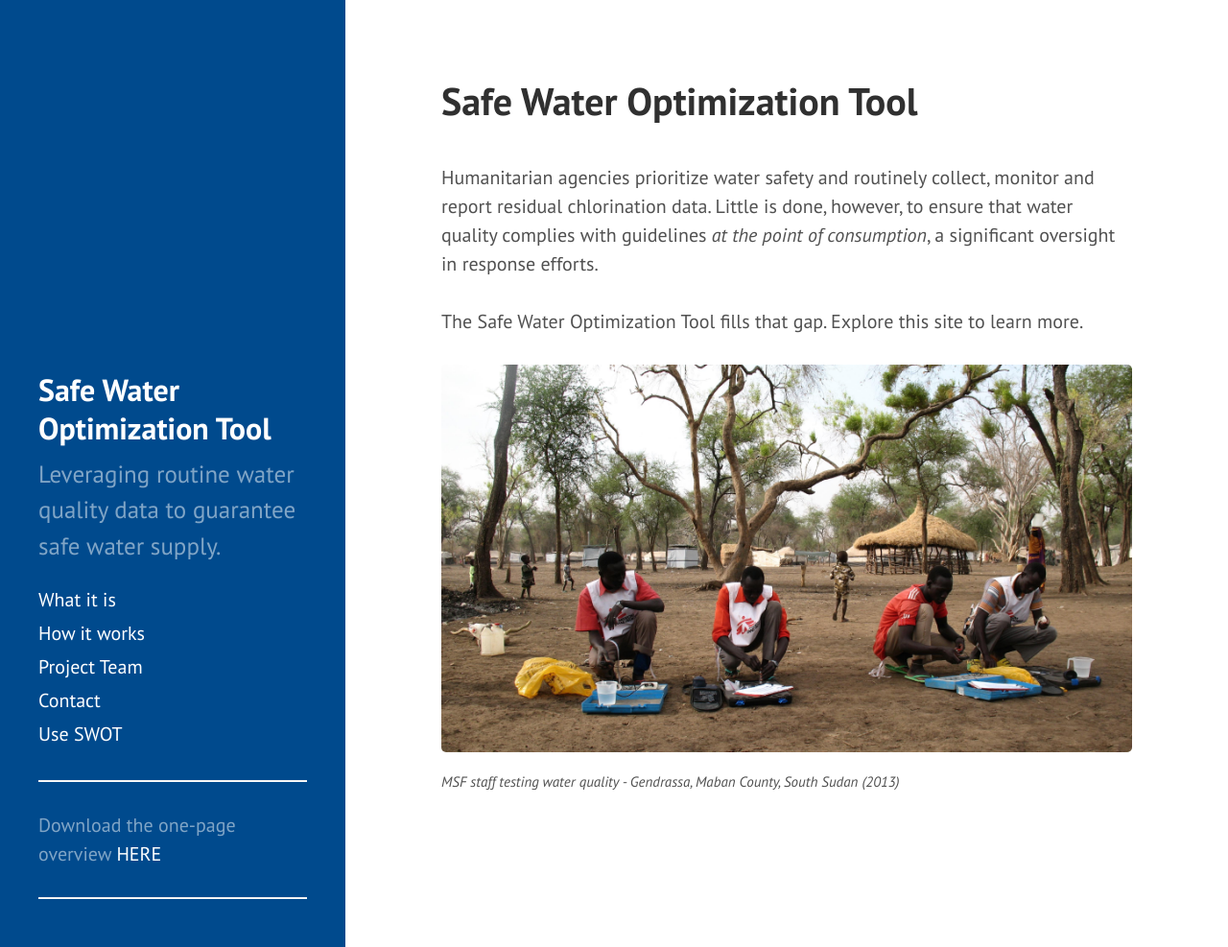
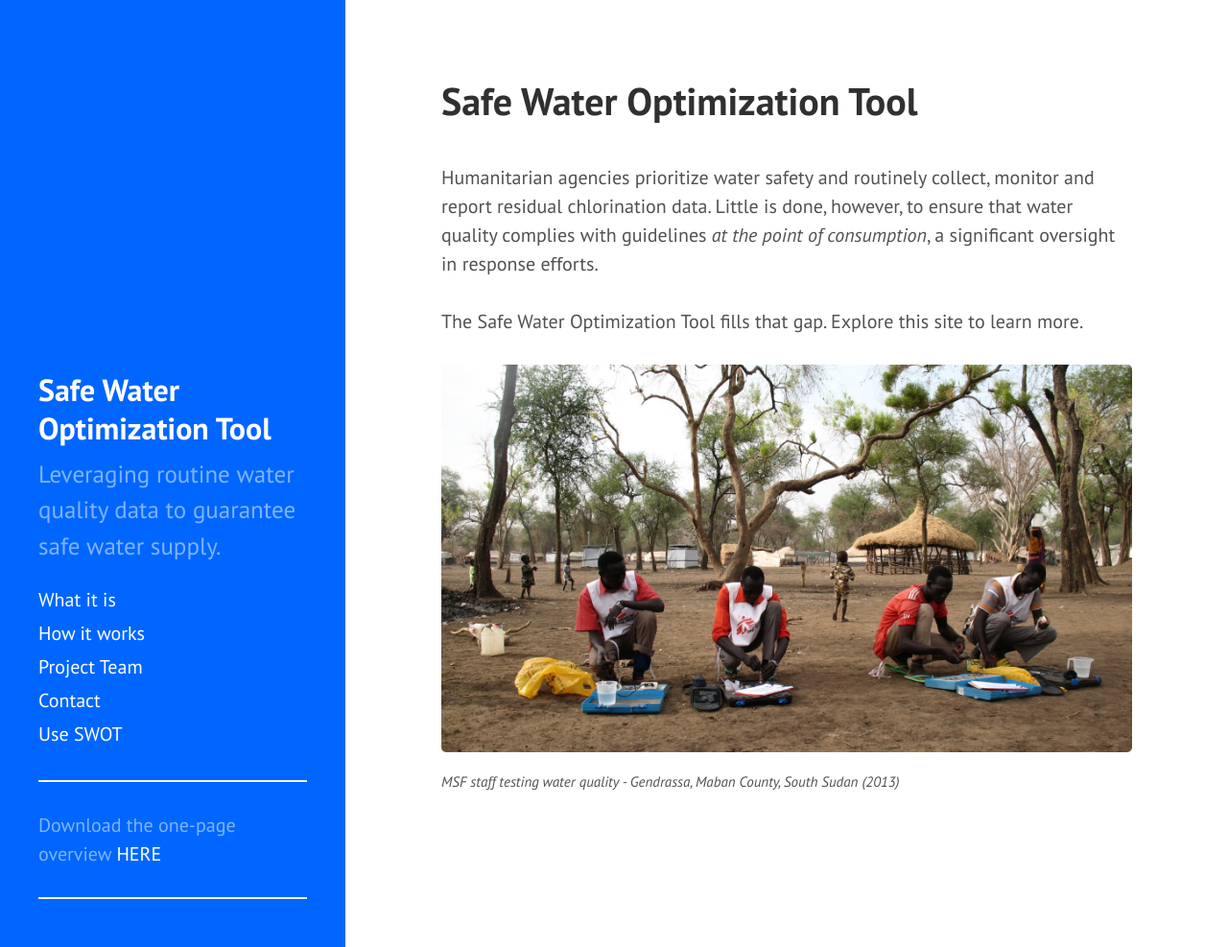
Before and after one commit to safeh2o/swot-infopage, a Jekyll site: the page built from index.html, in a window 1280 px wide and 987 px high. Shown: the whole window at 96% size. Built offline with Jekyll 4.4.1, drawn with Linux system fonts in a browser that asks for light colours; Markdown is read by kramdown in place of the engine named in the settings; the list of posts is cut into pages by our own code.

Commit message:
Update hyde.css
changed sidebar color

```diff
--- a/public/css/hyde.css
+++ b/public/css/hyde.css
@@ -62,7 +62,7 @@
   text-align: center;
   padding: 2rem 1rem;
   color: rgba(255,255,255,.5);
-  background-color: #004A8D;
+  background-color: #0066FF;
 }
 @media (min-width: 48em) {
   .sidebar {
```
